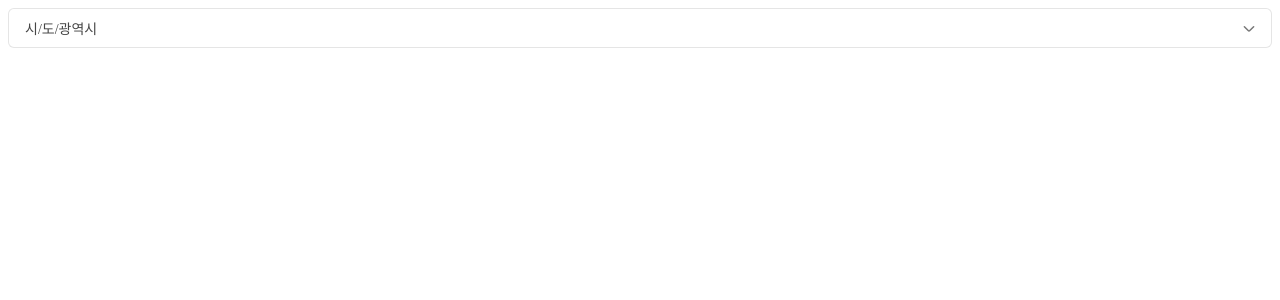
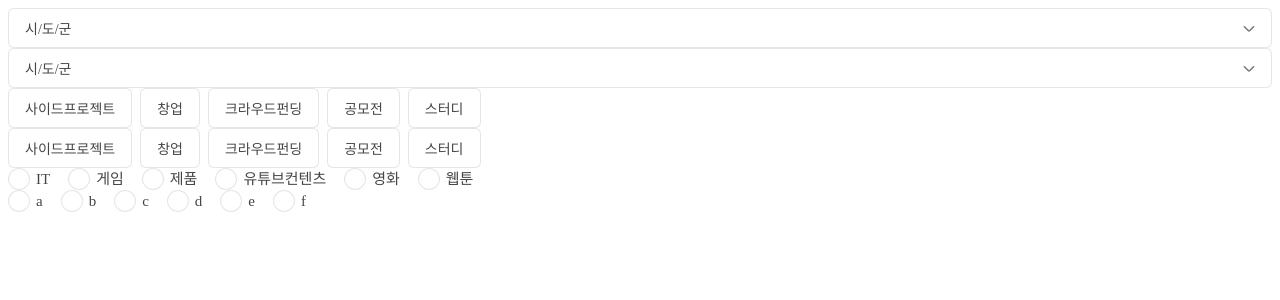
Before and after one commit to ConceptBe/conceptbe-design-system, a React (Vite) app: page / in a window 1280 px wide. Shown: the top 300 px of the page. Built offline with nearby package versions, Linux system fonts and the light colour scheme; a web font is replaced by a local one.

Commit message:
chore: 컴포넌트 테스트

```diff
--- a/src/App.tsx
+++ b/src/App.tsx
@@ -1,35 +1,153 @@
-import { useState } from 'react';
+import { useEffect } from 'react';
 
+import { CheckboxContainer, RadioContainer, useCheckbox, useRadio } from '.';
 import Dropdown from './components/Dropdown/Dropdown';
+import useDropdown from './hooks/useDropdown';
+
+interface FilterOption {
+  id: number;
+  name: string;
+  checked: boolean;
+}
 
 const regionOptions = [
-  { text: '서울특별시', value: '서울특별시' },
-  { text: '부산광역시', value: '부산광역시' },
-  { text: '대구광역시', value: '대구광역시' },
-  { text: '인천광역시', value: '인천광역시' },
-  { text: '광주광역시', value: '광주광역시' },
-  { text: '울산광역시', value: '울산광역시' },
-  { text: '세종특별자치시', value: '세종특별자치시' },
-  { text: '경기도', value: '경기도' },
-  { text: '강원특별자치도', value: '강원특별자치도' },
-  { text: '충청북도', value: '충청북도' },
-  { text: '충청남도', value: '충청남도' },
-  { text: '전라북도', value: '전라북도' },
-  { text: '전라남도', value: '전라남도' },
-  { text: '경상북도', value: '경상북도' },
-  { text: '경상남도', value: '경상남도' },
-  { text: '제주특별자치도', value: '제주특별자치도' },
+  { id: 1, name: '서울특별시' },
+  { id: 2, name: '부산광역시' },
+  { id: 3, name: '대구광역시' },
+  { id: 4, name: '인천광역시' },
+  { id: 5, name: '광주광역시' },
+  { id: 6, name: '울산광역시' },
+];
+
+const filterSubOptions = [
+  { id: 11, name: '사이드프로젝트', checked: false },
+  { id: 22, name: '창업', checked: false },
+  { id: 33, name: '크라우드펀딩', checked: false },
+  { id: 44, name: '공모전', checked: false },
+  { id: 55, name: '스터디', checked: false },
+];
+
+const filterSubOptions2 = [
+  { id: 1, name: '사이드프로젝트', checked: false },
+  { id: 2, name: '창업', checked: false },
+  { id: 3, name: '크라우드펀딩', checked: false },
+  { id: 4, name: '공모전', checked: false },
+  { id: 5, name: '스터디', checked: false },
+];
+
+const filterOptions = [
+  { name: 'IT', id: 1, checked: false },
+  { name: '게임', id: 2, checked: false },
+  { name: '제품', id: 3, checked: false },
+  { name: '유튜브컨텐츠', id: 4, checked: false },
+  { name: '영화', id: 5, checked: false },
+  { name: '웹툰', id: 6, checked: false },
+];
+
+const filterOptions2 = [
+  { name: 'a', id: 1, checked: false },
+  { name: 'b', id: 2, checked: false },
+  { name: 'c', id: 3, checked: false },
+  { name: 'd', id: 4, checked: false },
+  { name: 'e', id: 5, checked: false },
+  { name: 'f', id: 6, checked: false },
 ];
 
 const App = () => {
-  const [region, setRegion] = useState<string>('');
+  const { checkboxValue, onChangeCheckBox } = useCheckbox<{
+    goal: FilterOption[];
+    goal2: FilterOption[];
+  }>({
+    goal: filterSubOptions,
+    goal2: filterSubOptions2,
+  });
+  const { radioValue, onChangeRadio } = useRadio<{
+    name: FilterOption[];
+    age: FilterOption[];
+  }>({
+    name: filterOptions,
+    age: filterOptions2,
+  });
+  const { dropdownValue, onResetDropdown, onClickDropdown } = useDropdown<{
+    see: string;
+    do: string;
+  }>({
+    see: '',
+    do: '',
+  });
+
+  useEffect(() => {
+    if (dropdownValue.do !== '') {
+      console.log(dropdownValue.see, dropdownValue.do);
+      onResetDropdown('see');
+      onResetDropdown('do');
+    }
+  }, [dropdownValue, onResetDropdown]);
 
   return (
-    <Dropdown
-      onClick={(value) => setRegion(value)}
-      items={regionOptions}
-      initialValue={'시/도/광역시'}
-    />
+    <>
+      <Dropdown
+        selectedValue={dropdownValue.see}
+        initialValue="시/도/군"
+        disabled={false}
+      >
+        {regionOptions.map(({ id, name }) => (
+          <Dropdown.Item
+            key={id}
+            value={name}
+            onClick={(value) => {
+              onClickDropdown(value, 'see');
+            }}
+          >
+            {name}
+          </Dropdown.Item>
+        ))}
+      </Dropdown>
+
+      <Dropdown
+        selectedValue={dropdownValue.do}
+        initialValue="시/도/군"
+        disabled={false}
+      >
+        {regionOptions.map(({ id, name }) => (
+          <Dropdown.Item
+            key={id}
+            value={name}
+            onClick={(value) => {
+              onClickDropdown(value, 'do');
+            }}
+          >
+            {name}
+          </Dropdown.Item>
+        ))}
+      </Dropdown>
+
+      <CheckboxContainer
+        nameKey="goal"
+        options={checkboxValue.goal}
+        onChange={(e) => onChangeCheckBox(e, 'goal')}
+      />
+      <CheckboxContainer
+        nameKey="goal2"
+        options={checkboxValue.goal2}
+        onChange={(e) =>
+          onChangeCheckBox(e, 'goal2', {
+            checkboxKey: 'goal2',
+            maxValue: 3,
+          })
+        }
+      />
+      <RadioContainer
+        nameKey="name"
+        options={radioValue.name}
+        onChange={(e) => onChangeRadio(e, 'name')}
+      />
+      <RadioContainer
+        nameKey="age"
+        options={radioValue.age}
+        onChange={(e) => onChangeRadio(e, 'age')}
+      />
+    </>
   );
 };
 
```
